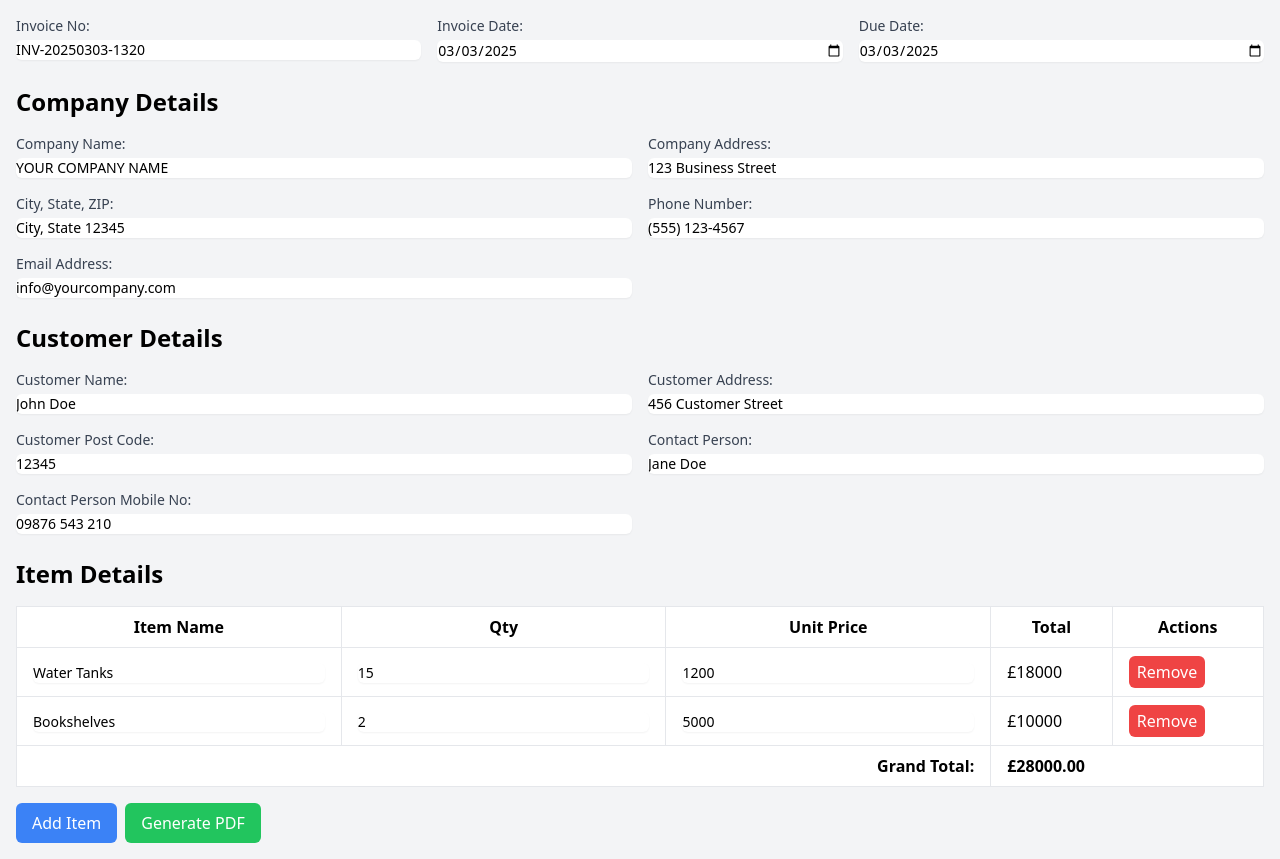
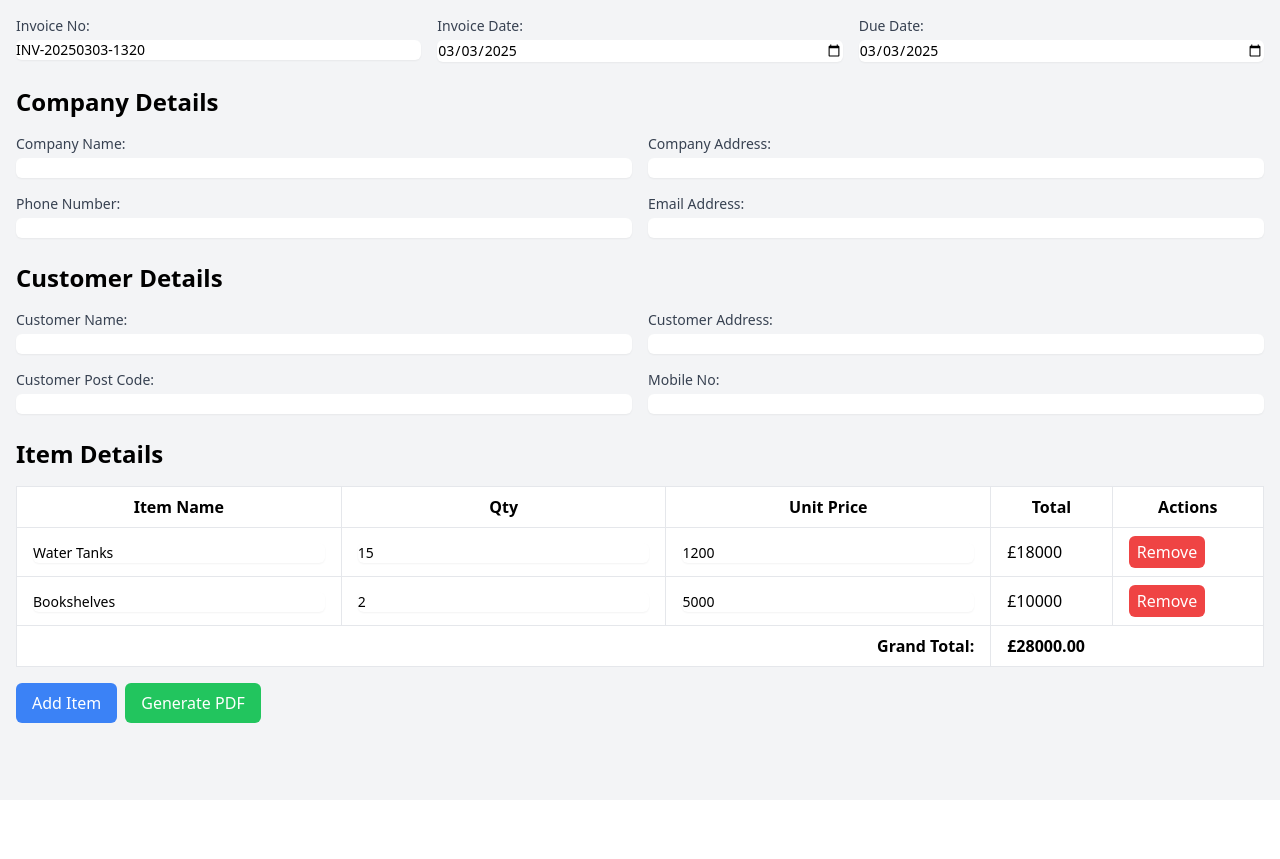
Before and after one commit to micrometre/react-invoice, a React (Vite) app: page / in a window 1280 px wide. After the commit the page ends 800 px from the top, so only its background shows below. Built offline with nearby package versions, Linux system fonts and the light colour scheme.

Commit message:
updating pdf

```diff
--- a/src/pdfGenerator.jsx
+++ b/src/pdfGenerator.jsx
@@ -21,11 +21,11 @@
     dueDate: new Date().toISOString().split('T')[0], // Default to today's date
   });
   const [companyData, setCompanyData] = useState({
-    companyName: 'YOUR COMPANY NAME',
-    companyAddress: '123 Business Street',
-    companyCity: 'City, State 12345',
-    companyPhone: '(555) 123-4567',
-    companyEmail: 'info@yourcompany.com',
+    companyName: '',
+    companyAddress: '',
+    companyCity: '',
+    companyPhone: '',
+    companyEmail: '',
   });
   const [vendorData, setVendorData] = useState({
     vendorName: 'Foo',
@@ -35,11 +35,11 @@
     contactPersonMobNo: '07444 899 712',
   });
   const [customerData, setCustomerData] = useState({
-    customerName: 'John Doe',
-    customerAddress: '456 Customer Street',
-    customerPinCode: '12345',
-    customerContactPerson: 'Jane Doe',
-    customerContactPersonMobNo: '09876 543 210',
+    customerName: '',
+    customerAddress: '',
+    customerPinCode: '',
+    customerContactPerson: '',
+    customerContactPersonMobNo: '',
   });
   const [itemsData, setItemsData] = useState([
     { itemName: 'Water Tanks', quantity: "15", unitPrice: "1200", total: (15 * 1200).toString() },
@@ -356,16 +356,6 @@
           />
         </div>
         <div>
-          <label htmlFor="companyCity" className="block text-sm font-medium text-gray-700">City, State, ZIP:</label>
-          <input
-            type="text"
-            id="companyCity"
-            value={companyData.companyCity}
-            onChange={(e) => setCompanyData({ ...companyData, companyCity: e.target.value })}
-            className="mt-1 block w-full rounded-md border-gray-300 shadow-sm focus:border-indigo-500 focus:ring-indigo-500 sm:text-sm"
-          />
-        </div>
-        <div>
           <label htmlFor="companyPhone" className="block text-sm font-medium text-gray-700">Phone Number:</label>
           <input
             type="text"
@@ -422,17 +412,7 @@
           />
         </div>
         <div>
-          <label htmlFor="customerContactPerson" className="block text-sm font-medium text-gray-700">Contact Person:</label>
-          <input
-            type="text"
-            id="customerContactPerson"
-            value={customerData.customerContactPerson}
-            onChange={(e) => setCustomerData({ ...customerData, customerContactPerson: e.target.value })}
-            className="mt-1 block w-full rounded-md border-gray-300 shadow-sm focus:border-indigo-500 focus:ring-indigo-500 sm:text-sm"
-          />
-        </div>
-        <div>
-          <label htmlFor="customerContactPersonMobNo" className="block text-sm font-medium text-gray-700">Contact Person Mobile No:</label>
+          <label htmlFor="customerContactPersonMobNo" className="block text-sm font-medium text-gray-700"> Mobile No:</label>
           <input
             type="text"
             id="customerContactPersonMobNo"
```
